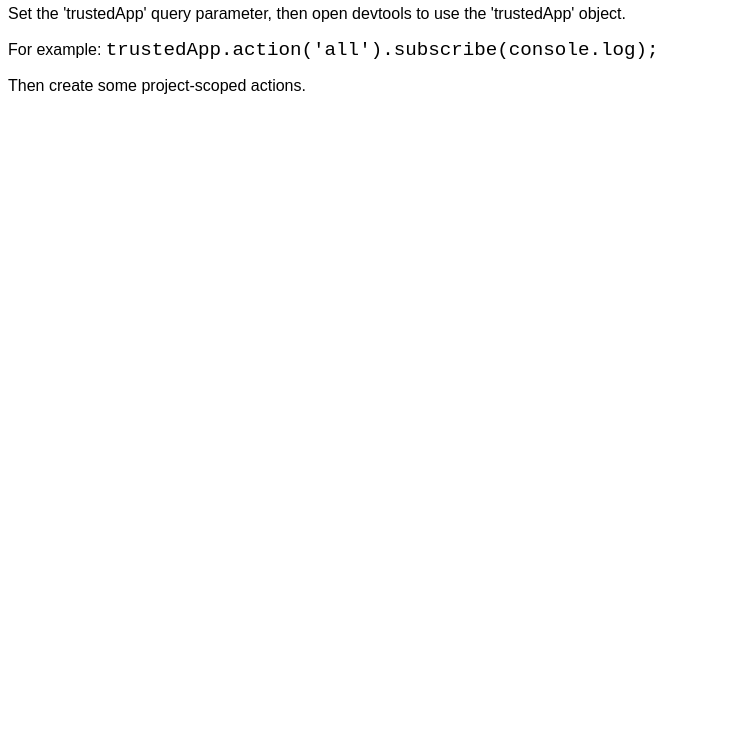
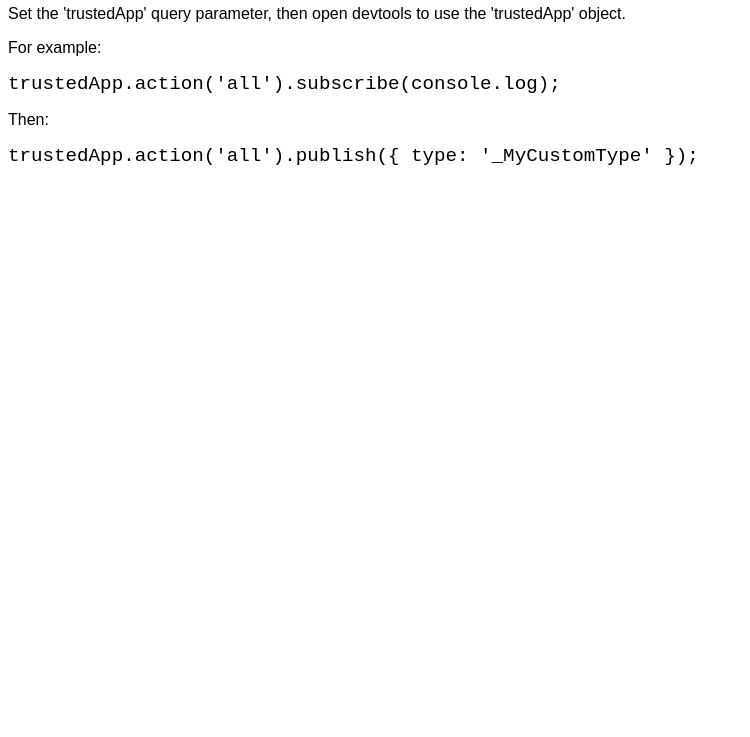
Before and after one commit to evrythng/evrythng-pubsub.js, a website: page test-app/index.html in a window 1280 px wide. Shown: the part 63-800 px from the top of the page, without its empty margins (0-750 px from the left). Drawn offline with Linux system fonts and the light colour scheme; a script that the page names is missing; files whose address does not match are found by name.

Commit message:
Update test-app

```diff
--- a/test-app/index.html
+++ b/test-app/index.html
@@ -16,8 +16,10 @@
   <body>
     <h2>evrythng-pubsub.js test page</h2>
     <p>Set the 'trustedApp' query parameter, then open devtools to use the 'trustedApp' object.</p>
-    <p>For example: <span class="code">trustedApp.action('all').subscribe(console.log);</span></p>
-    <p>Then create some project-scoped actions.</p>
+    <p>For example:</p>
+    <span class="code">trustedApp.action('all').subscribe(console.log);</span>
+    <p>Then:</p>
+    <span class="code">trustedApp.action('all').publish({ type: '_MyCustomType' });</span>
 
     <script src="https://d10ka0m22z5ju5.cloudfront.net/js/evrythng/5.1.0/evrythng-5.1.0.js"></script>
     <script type="text/javascript" src="../dist/evrythng-pubsub.js"></script>
```
